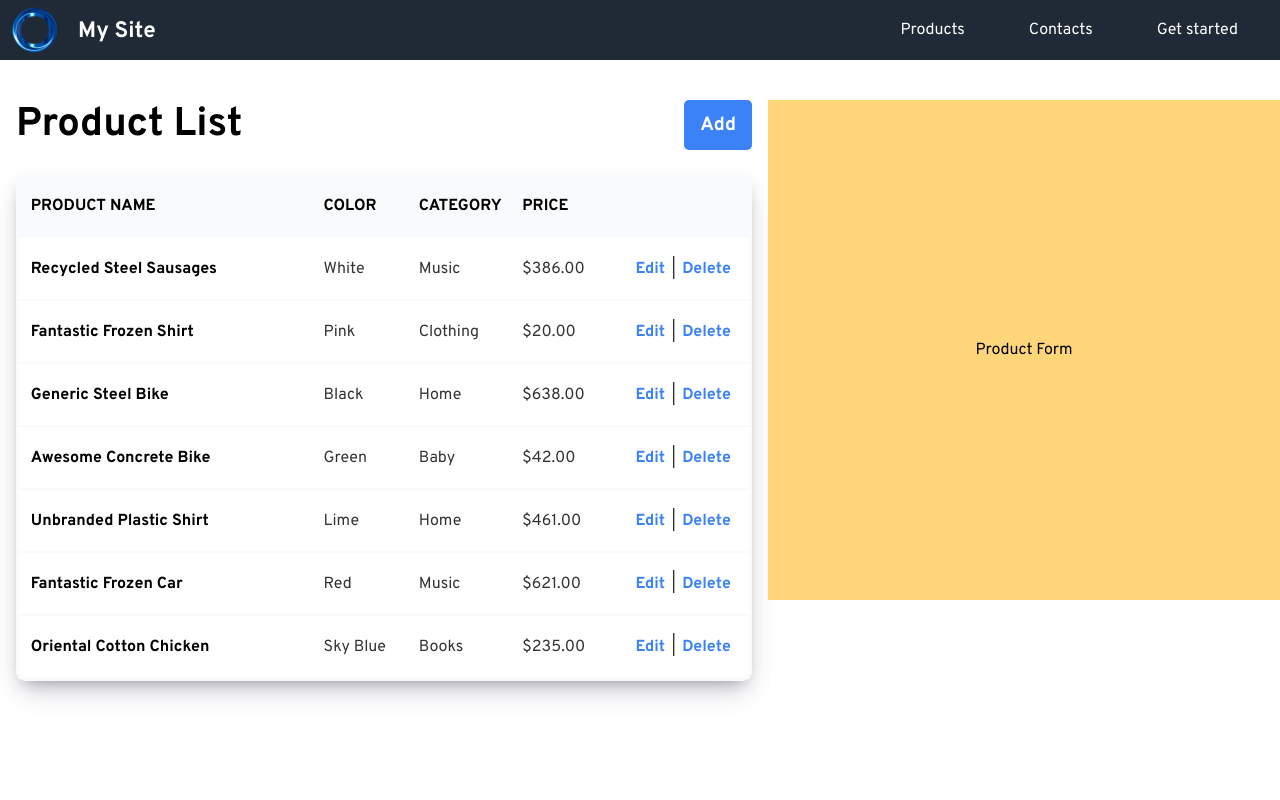
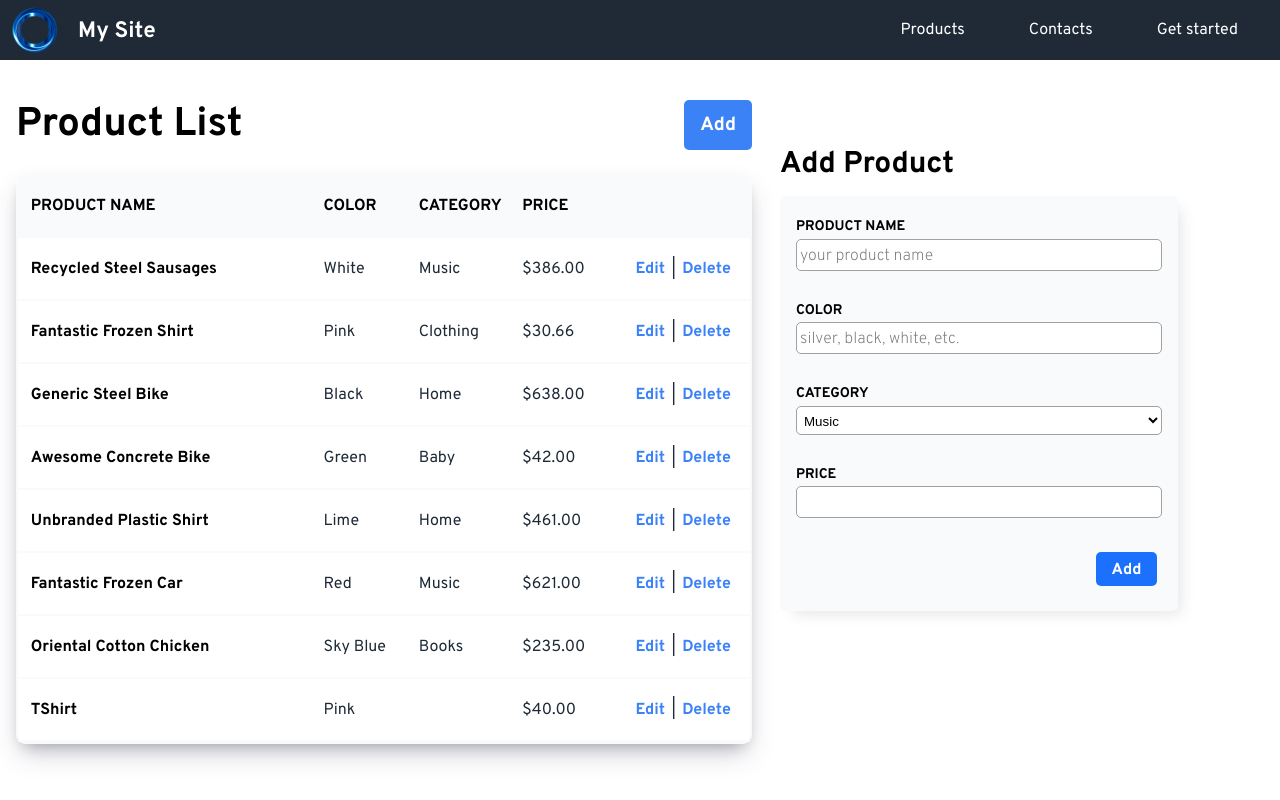
Before and after one commit to andrystylist/products-crud, a React (Vite) app: page / in a window 1280 px wide. Shown: the top 800 px of the page. Built offline with nearby package versions, Linux system fonts and the light colour scheme; data requests are answered from the project's data file.

Commit message:
merging the ProductForm component

```diff
--- a/db.json
+++ b/db.json
@@ -12,7 +12,7 @@
       "name": "Fantastic Frozen Shirt",
       "color": "Pink",
       "category": "Clothing",
-      "price": 20
+      "price": "30.657"
     },
     {
       "id": 3,
@@ -48,6 +48,12 @@
       "color": "Sky Blue",
       "category": "Books",
       "price": 235
+    },
+    {
+      "name": "TShirt",
+      "color": "Pink",
+      "price": "40",
+      "id": 8
     }
   ],
   "categories": [
--- a/index.html
+++ b/index.html
@@ -3,10 +3,10 @@
   <head>
     <meta charset="UTF-8" />
     <link rel="icon" type="image/svg+xml" href="/vite.svg" />
+    <meta name="viewport" content="width=device-width, initial-scale=1.0" />
     <link rel="preconnect" href="https://fonts.googleapis.com">
     <link rel="preconnect" href="https://fonts.gstatic.com" crossorigin>
-    <link href="https://fonts.googleapis.com/css2?family=Overpass:ital,wght@0,400;0,700;1,400;1,700&display=swap" rel="stylesheet">
-    <meta name="viewport" content="width=device-width, initial-scale=1.0" />
+    <link href="https://fonts.googleapis.com/css2?family=Overpass:wght@200;400;700&display=swap" rel="stylesheet">
     <title>Vite + React</title>
   </head>
   <body>
--- a/src/components/ProductForm/ProductForm.jsx
+++ b/src/components/ProductForm/ProductForm.jsx
@@ -1,9 +1,95 @@
-import React from 'react'
+/* eslint-disable react/prop-types */
+import React, { useEffect, useState } from 'react'
+import { CREATE_FORM, UPDATE_FORM } from '../ProductManager/ProductManager'
+import Category from '../../services/Category'
+import Product from '../../services/Product'
+
 import './ProductForm.scss'
 
-function ProductForm () {
+function ProductForm ({
+  mode,
+  product,
+  setProduct,
+  setFormMode,
+  onSaveData
+}) {
+  const [categories, setCategories] = useState([])
+  const isEditing = mode === UPDATE_FORM
+
+  const handleChange = (event) => {
+    const { name, value } = event.target
+    setProduct({
+      ...product,
+      [name]: value
+    })
+  }
+
+  const handleSubmit = async (event) => {
+    event.preventDefault()
+
+    if (isEditing) { // Edición
+      await Product.updateProduct(product)
+      setFormMode(CREATE_FORM)
+    } else { // Creación
+      await Product.createProduct(product)
+    }
+
+    onSaveData()
+    resetProduct()
+  }
+
+  const handleOnCancel = () => {
+    resetProduct()
+  }
+
+  const resetProduct = () => {
+    setProduct(undefined)
+  }
+
+  useEffect(() => {
+    Category.getCategories().then((data) => {
+      setCategories(data)
+    })
+  }, [])
+
   return (
-    <section className='product-form'>Product Form</section>
+    <section className='product-form'>
+
+      <form onSubmit={handleSubmit}>
+        <div className="product-form__header">
+          <h2>{ isEditing ? 'Edit Product' : 'Add Product'}</h2>
+        </div>
+
+        <div className="product-form__body">
+
+          <label htmlFor="name">PRODUCT NAME</label>
+          <input type="text" name="name" id="name" value={product?.name || ''} onChange={handleChange} placeholder='your product name' />
+          <label htmlFor="color">COLOR</label>
+          <input type="text" name="color" id="color" value={product?.color || ''} onChange={handleChange} placeholder='silver, black, white, etc.' />
+          <label htmlFor="category">CATEGORY</label>
+          {/** Esto debería ser un select con options en lugar de un input */}
+          {/* <input type="text" name="category" id="category" value={product.category} onChange={handleChange} /> */}
+          <select name="category" id="category" onChange={handleChange} value={product?.category || ''}>
+            {categories.map((category) => (
+              <option key={category.id} value={category.name}>
+                {category.name}
+              </option>
+            ))}
+          </select>
+          <label htmlFor="price">PRICE</label>
+          <input type="number" name="price" id="price" value={product?.price || ''} onChange={handleChange} />
+
+          <div className="product-form__action-section">
+              <button className={`product-form__button--cancel ${isEditing ? '' : 'hide'}`} type='button' onClick={handleOnCancel} >Cancel</button>
+              <button className={`product-form__button--update ${isEditing ? '' : 'hide'}`} type='submit'>Update</button>
+              <button className={`product-form__button--add ${isEditing ? 'hide' : ''}`} type='submit'>Add</button>
+          </div>
+
+        </div>
+
+      </form>
+
+    </section>
   )
 }
 
--- a/src/components/ProductForm/ProductForm.scss
+++ b/src/components/ProductForm/ProductForm.scss
@@ -1,16 +1,113 @@
+@use '../../styles/variables';
+
+
 .product-form {
   width: 100%;
   display: flex;
-  justify-content: center;
-  align-items: center;
 
-  //borrar esto al agregar los estilos
-  height: 500px;
-  background-color: #ffd57a;
+  padding: 54px 12px;
+
+  form {
+    flex: 1;
+  }
+
+  h1, h2 {
+    font-size: variables.$fs-lg;
+    font-weight: 700;
+
+    margin-bottom: 20px;
+  }
+
+  label {
+    font-size: variables.$fs-sm;
+    font-weight: bold;
+  }
+
+  input, select {
+    width: 100%;
+
+    background-color: #fff;
+    font-weight: 200;
+
+    padding: 6px 3px 4px;
+    border: 1px solid variables.$gray;
+    border-radius: 5px;
+    margin-bottom: 29px;
+  }
+
+  input:focus-visible {
+    outline: 1px solid variables.$gray;
+  }
+
+  button {
+    font-size: variables.$fs-md;
+    font-weight: 900;
+    background-color: variables.$primary-button;
+    color: #fff;
+
+    border-radius: 5px;
+    padding: 8px 16px 6px;
+    margin: 5px;
+    transition: all 0.5s;
+  }
+
+  button:hover {
+    outline: 1px solid variables.$primary-button;
+    color: variables.$primary-button;
+    background-color: #fff;
+    cursor: pointer;
+  }
+
+  a {
+    border-bottom: 1px solid transparent;
+    transition: border-bottom 0.5s;
+  }
+
+  a:hover {
+    border-bottom: 1px solid #fff;
+  }
 }
+
+.product-form__body {
+  background-color: variables.$secondary-color;
+  box-shadow: variables.$box-shadow;
+
+  padding: 20px 16px;
+  border-radius: 5px;
+}
+
+.product-form__action-section {
+  display: flex;
+  justify-content: flex-end;
+}
+
+.product-form__button--cancel {
+  background-color: variables.$secondary-button;
+}
+
+.product-form__button--cancel:hover {
+  background-color: #fff;
+  outline: 1px solid variables.$secondary-button;
+  color: variables.$secondary-button;
+}
+
+.product-form__button--update {
+  background-color: variables.$third-button;
+}
+
+.product-form__button--update:hover {
+  background-color: #fff;
+  outline: 1px solid variables.$third-button;
+  color: variables.$third-button;
+}
+
+.hide {
+  display: none;
+}
+
 
 @media screen and (min-width: 1024px) {
   .product-form {
-    width: 40%;
+    width: 33%;
   }
 }
--- a/src/components/ProductManager/ProductManager.jsx
+++ b/src/components/ProductManager/ProductManager.jsx
@@ -37,7 +37,13 @@ function ProductManager () {
         onListAction={handleListAction}
         onDeleteProduct={fetchData}
       />
-      <ProductForm mode={formMode} product={selectedProduct} onSaveData={fetchData} />
+      <ProductForm
+        mode={formMode}
+        product={selectedProduct}
+        setProduct={setSelectedProduct}
+        setFormMode={setFormMode}
+        onSaveData={fetchData}
+      />
     </section>
   )
 }
--- a/src/components/ProductsList/ProductsList.jsx
+++ b/src/components/ProductsList/ProductsList.jsx
@@ -1,3 +1,4 @@
+/* eslint-disable react/prop-types */
 import React from 'react'
 import { CREATE_FORM, UPDATE_FORM } from '../ProductManager/ProductManager'
 import './ProductsList.scss'
@@ -72,7 +73,7 @@ function ProductsList ({ isLoading, products, onListAction, onDeleteProduct }) {
                     {product.category}
                     </td>
                     <td className="products-list__td">
-                    ${product.price.toFixed(2)}
+                    ${Number(product.price).toFixed(2)}
                     </td>
                     <td className="products-list__td  products-list__td--actions">
                       <button
--- /dev/null
+++ b/src/services/Category.js
@@ -0,0 +1,10 @@
+export default class Category {
+  static host = 'http://localhost:3000'
+
+  static async getCategories () {
+    const response = await fetch(`${Category.host}/categories`)
+    const jsonResponse = await response.json()
+
+    return Array.isArray(jsonResponse) ? jsonResponse : []
+  }
+}
--- a/src/styles/_reset.scss
+++ b/src/styles/_reset.scss
@@ -16,7 +16,7 @@
   --secondary-color: $secondary-color;
   --font-color: $font-color;
   /* Tipografía */
-  --primary-font: sans-serif;
+  --primary-font: Overpass sans-serif;
   --secondary-font: Verdana;
 }
 
@@ -138,7 +138,6 @@ q:after {
 form,
 input,
 textarea,
-select,
 button,
 label {
   font-family: inherit;
--- a/src/styles/_variables.scss
+++ b/src/styles/_variables.scss
@@ -6,3 +6,19 @@ $add-button-bg-color: #3B82F6;
 $black: black;
 $table-border-color: #F9FAFB;
 $table-bg-color: #F9FAFB;
+
+// Override variables
+
+$primary-color: #1e2a37;
+$gray: #a1a1a1;
+$secondary-color: #f9fafb;
+$font-color: #fcfcfc;
+$primary-button: #1b71fc;
+$secondary-button: #6a727f;
+$third-button: #1faa51;
+
+$fs-sm: 14px;
+$fs-md: $fs-sm + 2px;
+$fs-lg: $fs-md + 14px;
+
+$box-shadow: 8px 8px 14px -5px rgba(0, 0, 0, 0.1);
```
